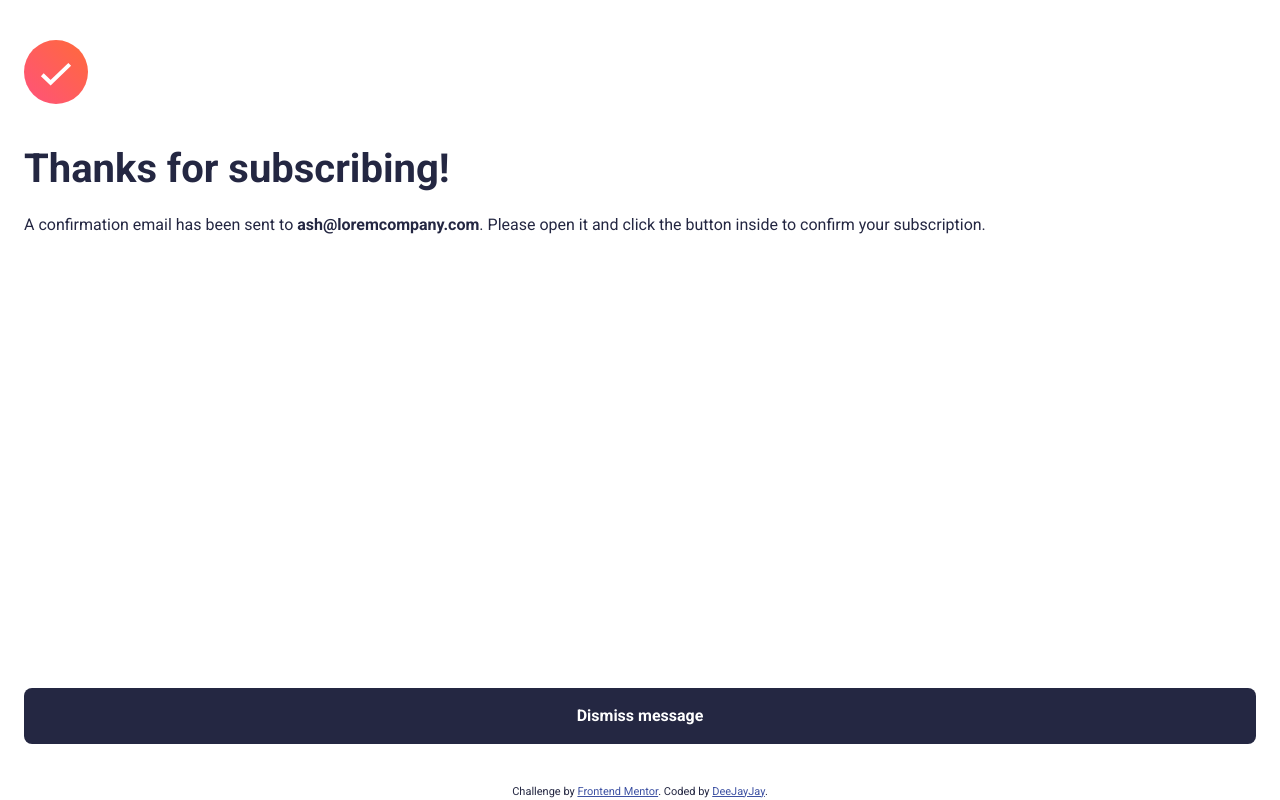
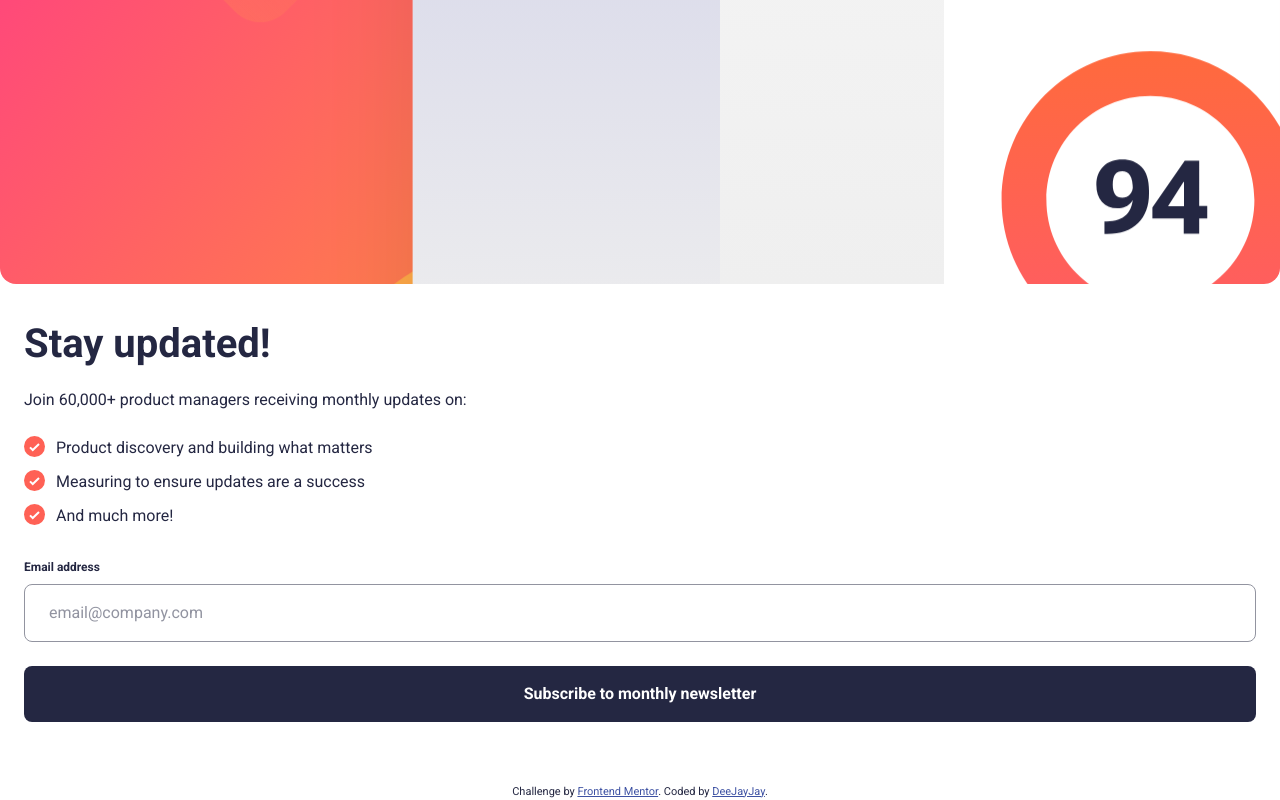
Before and after one commit to deejayjay/fem-newsletter-sign-up, a Vue app: page / in a window 1280 px wide. Built offline with nearby package versions, Linux system fonts and the light colour scheme.

Commit message:
Adds code to display confirmation component when email is entered & hide it when dismiss button is clicked.

```diff
--- a/src/App.vue
+++ b/src/App.vue
@@ -5,8 +5,8 @@
 <template>
   <div class="container">
     <main class="main">
-      <!-- <SignUpForm /> -->
-      <Confirmation />
+      <SignUpForm v-if="!showConfirmation" @submit="handleSubmit" />
+      <Confirmation v-else @dismiss="handleDismiss" :email="enteredEmail" />
     </main>
     <footer class="attribution">
       Challenge by <a href="https://www.frontendmentor.io?ref=challenge" target="_blank">Frontend Mentor</a>.
@@ -24,6 +24,21 @@ export default {
   components: {
     SignUpForm,
     Confirmation
+  },
+  data() {
+    return {
+      showConfirmation: false,
+      enteredEmail: ''
+    };
+  },
+  methods: {
+    handleSubmit(enteredEmail) {
+      this.enteredEmail = enteredEmail;
+      this.showConfirmation = true;
+    },
+    handleDismiss() {
+      this.showConfirmation = false;
+    }
   }
 }
 </script>
--- a/src/assets/css/main.css
+++ b/src/assets/css/main.css
@@ -28,6 +28,10 @@ body {
   padding: 1.6rem 2.4rem;
 }
 
+.btn:hover {
+  cursor: pointer;
+}
+
 .title {
   font-size: 4rem;
   font-weight: 700;
--- a/src/components/Confirmation.vue
+++ b/src/components/Confirmation.vue
@@ -5,15 +5,33 @@
       <div class="content__text">
         <h1 class="title">Thanks for subscribing!</h1>
         <p>
-          A confirmation email has been sent to <strong class="strong">ash@loremcompany.com</strong>.
+          A confirmation email has been sent to <strong class="strong">{{ email }}</strong>.
           Please open it and click the button inside to confirm your subscription.
         </p>
       </div>
-      <button type="button" class="btn">Dismiss message</button>
+      <button type="button" class="btn" @click="handleDismissClick">Dismiss message</button>
     </section>
   </div>
   <!-- Success message end -->
 </template>
+
+<script>
+export default {
+  name: 'Confirmation',
+  emits: ['dismiss'],
+  props: {
+    email: {
+      type: String,
+      required: true
+    }
+  },
+  methods: {
+    handleDismissClick() {
+      this.$emit('dismiss');
+    }
+  }
+}
+</script>
 
 <style scoped>
 .wrapper {
--- a/src/components/SignUpForm.vue
+++ b/src/components/SignUpForm.vue
@@ -2,7 +2,7 @@
   <div class="banner">
   </div>
   <!-- Sign-up form start -->
-  <form class="form">
+  <form class="form" @submit.prevent="handleSubmit">
     <h1 class="title">Stay updated!</h1>
     <p>
       Join 60,000+ product managers receiving monthly updates on:
@@ -14,14 +14,29 @@
     </p>
     <div class="form__field">
       <label for="email" class="form__label">Email address</label>
-      <input type="email" class="form__control" name="email" id="email" placeholder="email@company.com">
+      <input type="email" class="form__control" name="email" id="email" placeholder="email@company.com" v-model="email">
     </div>
 
     <button type="submit" class="btn btn-submit">Subscribe to monthly newsletter</button>
   </form>
   <!-- Sign-up form end -->
 </template>
-<script></script>
+<script>
+export default {
+  name: 'SignUpForm',
+  emits: ['submit'],
+  data() {
+    return {
+      email: ''
+    };
+  },
+  methods: {
+    handleSubmit() {
+      this.$emit('submit', this.email);
+    }
+  }
+}
+</script>
 <style scoped>
 .banner {
   background: url('../assets/images/illustration-sign-up-mobile.svg') no-repeat center / cover;
```
